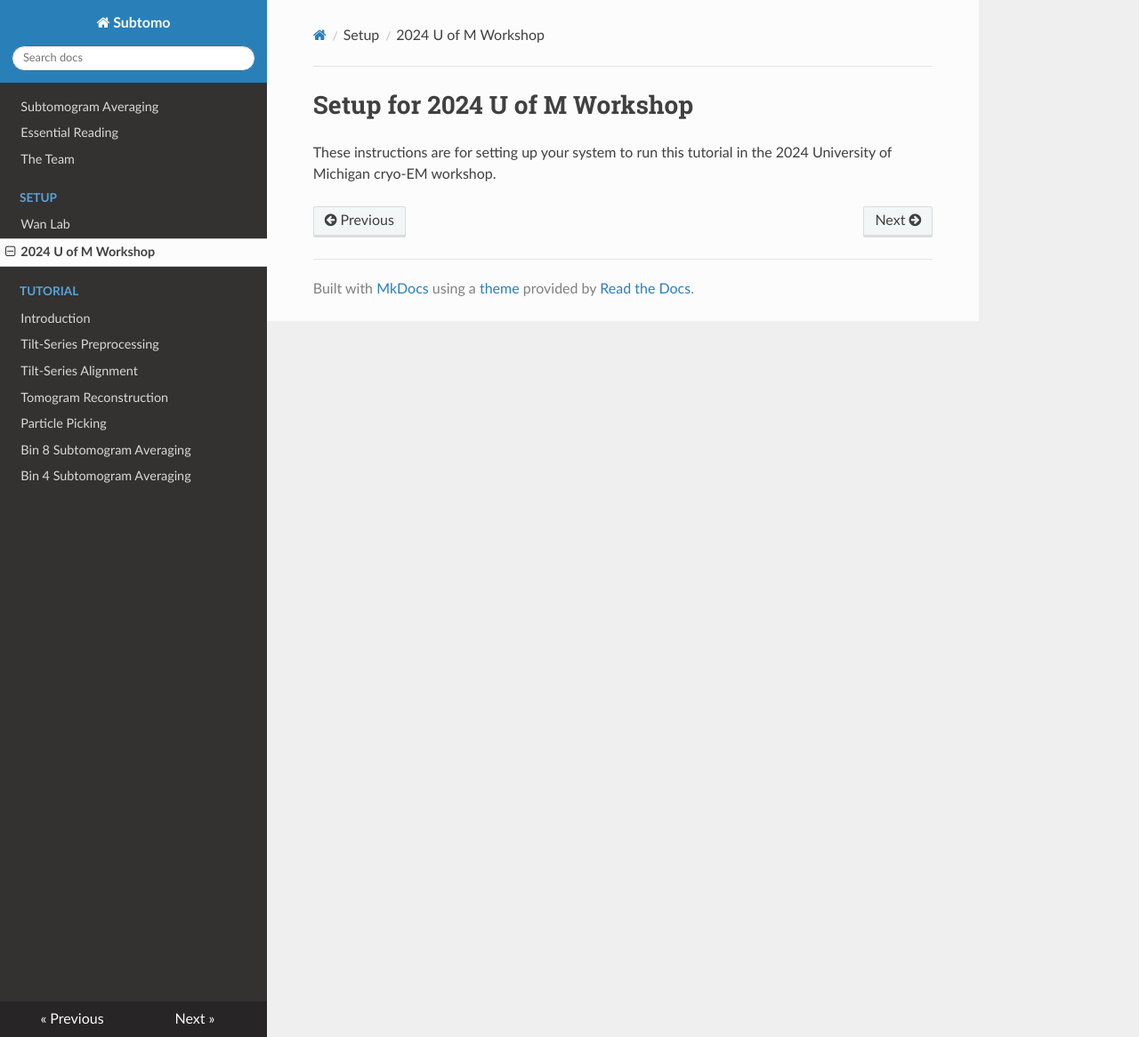
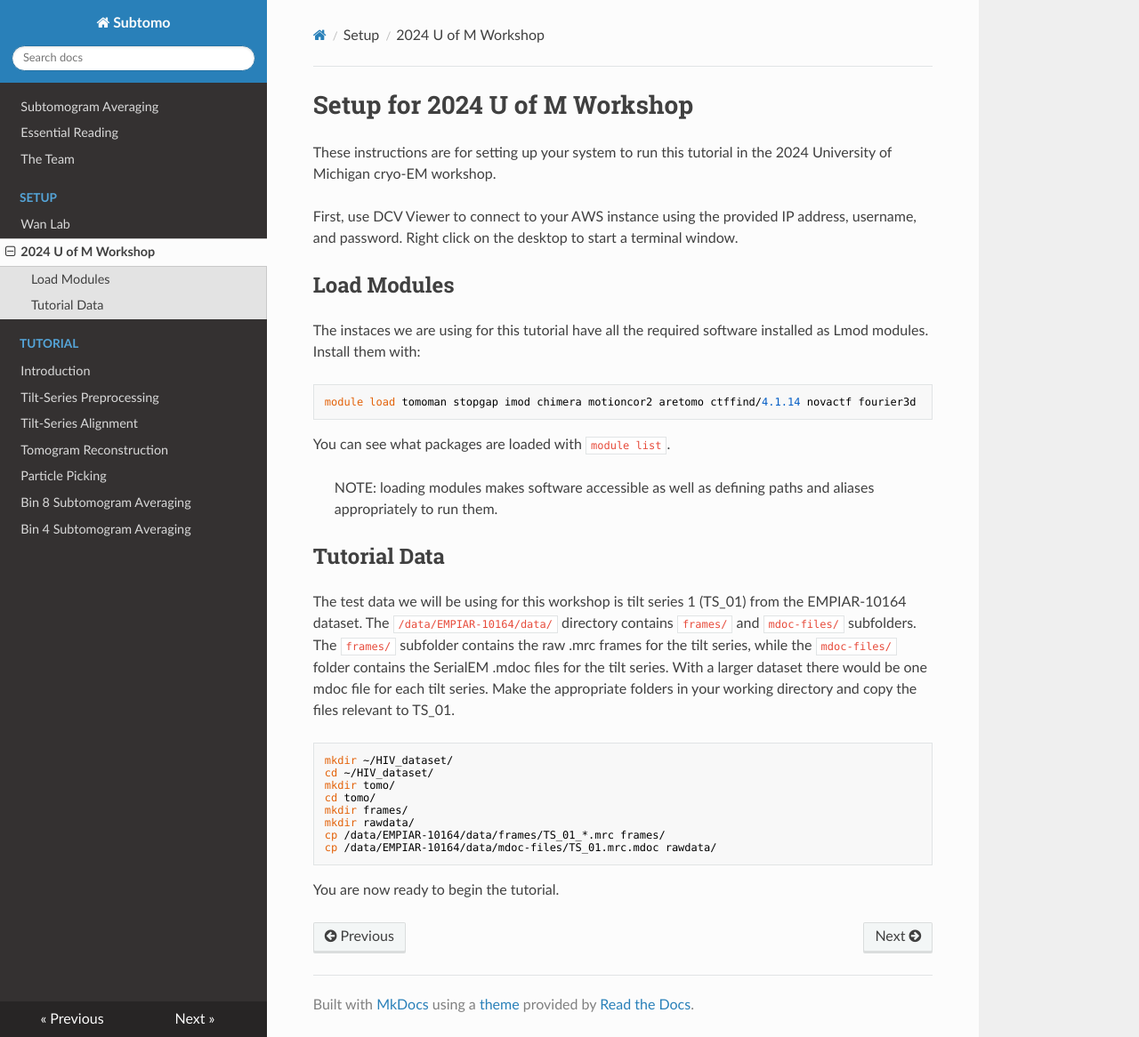
Before and after one commit to wan-lab-vanderbilt/subtomo-tutorials, an MkDocs documentation site: the page built from docs/setup/202406mich.md, in a window 1280 px wide and 1166 px high. Shown: the whole window at 89% size. Built offline with MkDocs 1.6.1, drawn with Linux system fonts in a browser that asks for light colours; nearby versions of some CDN libraries.

Commit message:
Writing for Michigan

```diff
--- a/docs/setup/202406mich.md
+++ b/docs/setup/202406mich.md
@@ -1,3 +1,36 @@
 # Setup for 2024 U of M Workshop
 
 These instructions are for setting up your system to run this tutorial in the 2024 University of Michigan cryo-EM workshop.
+
+First, use DCV Viewer to connect to your AWS instance using the provided IP address, username, and password.
+Right click on the desktop to start a terminal window.
+
+## Load Modules
+
+The instaces we are using for this tutorial have all the required software installed as Lmod modules.
+Install them with:
+
+    module load tomoman stopgap imod chimera motioncor2 aretomo ctffind/4.1.14 novactf fourier3d
+
+You can see what packages are loaded with `module list`.
+
+> NOTE: loading modules makes software accessible as well as defining paths and aliases appropriately to run them.
+
+## Tutorial Data
+
+The test data we will be using for this workshop is tilt series 1 (TS_01) from the EMPIAR-10164 dataset.
+The `/data/EMPIAR-10164/data/` directory contains `frames/` and `mdoc-files/` subfolders.
+The `frames/` subfolder contains the raw .mrc frames for the tilt series, while the `mdoc-files/` folder contains the SerialEM .mdoc files for the tilt series.
+With a larger dataset there would be one mdoc file for each tilt series.
+Make the appropriate folders in your working directory and copy the files relevant to TS_01.
+
+    mkdir ~/HIV_dataset/
+    cd ~/HIV_dataset/
+    mkdir tomo/
+    cd tomo/
+    mkdir frames/
+    mkdir rawdata/
+    cp /data/EMPIAR-10164/data/frames/TS_01_*.mrc frames/
+    cp /data/EMPIAR-10164/data/mdoc-files/TS_01.mrc.mdoc rawdata/
+
+You are now ready to begin the tutorial.
```
Also changed, not shown: docs/hiv/bin8.md (+18 -17 lines), docs/hiv/preproc.md (+23 -15 lines), docs/hiv/recon.md (+19 -7 lines).
